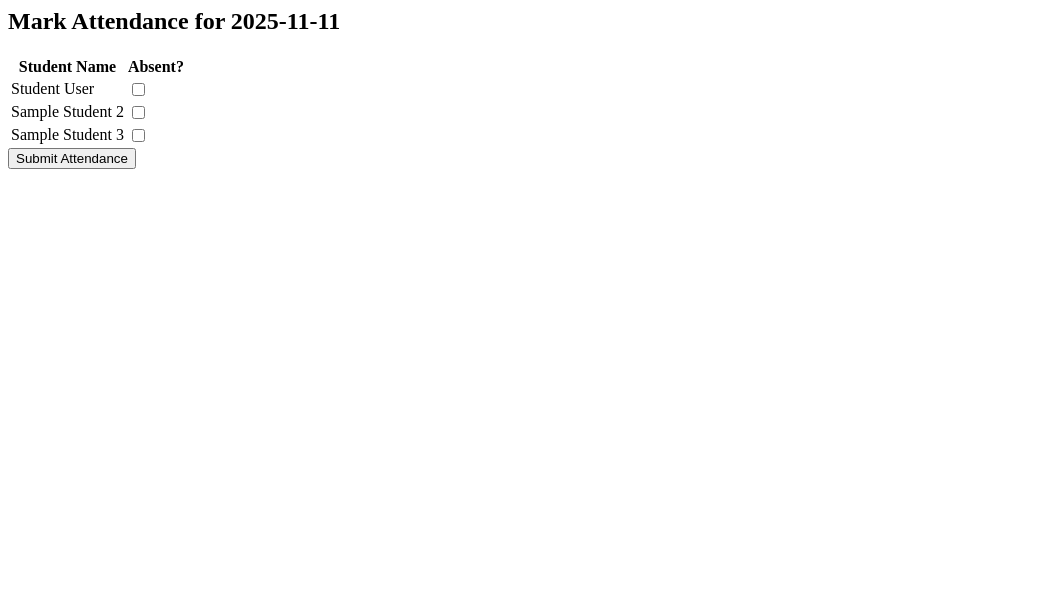
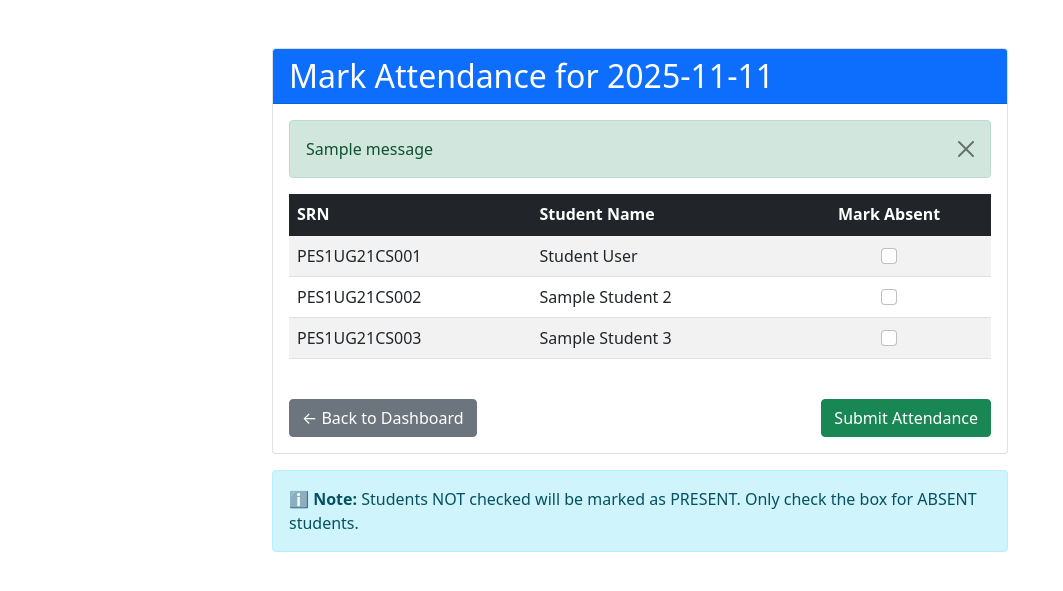
Before and after one commit to Samrudhn6868/Student_attendance_management_system, a Flask app: page /attendance/mark in a window 1280 px wide. Shown: the top 591 px of the page, without its empty margins (0-1063 px from the left). Run offline with Flask 3, Linux system fonts and the light colour scheme; a user stored in the database is signed in; tables that the repository leaves empty hold one stand-in row (values such as "Sample post"); one stand-in notice (Sample message) is shown.

Commit message:
feat: Update mark attendance form with Bootstrap styling

```diff
--- a/src/templates/mark_attendance.html
+++ b/src/templates/mark_attendance.html
@@ -1,18 +1,70 @@
-<h2>Mark Attendance for {{ today }}</h2>
-<form method="post">
-  <table>
+<!DOCTYPE html>
+<html lang="en">
+<head>
+    <meta charset="UTF-8">
+    <meta name="viewport" content="width=device-width, initial-scale=1.0">
+    <title>Mark Attendance - PESU</title>
+    <link href="https://cdn.jsdelivr.net/npm/bootstrap@5.1.3/dist/css/bootstrap.min.css" rel="stylesheet">
+</head>
+<body>
+    <div class="container mt-5">
+        <div class="row">
+            <div class="col-md-8 mx-auto">
+                <div class="card">
+                    <div class="card-header bg-primary text-white">
+                        <h2 class="mb-0">Mark Attendance for {{ today }}</h2>
+                    </div>
+                    <div class="card-body">
+                        {% with messages = get_flashed_messages(with_categories=true) %}
+                            {% if messages %}
+                                {% for category, message in messages %}
+                                    <div class="alert alert-{{ 'danger' if category == 'error' else 'success' if category == 'success' else category }} alert-dismissible fade show" role="alert">
+                                        {{ message }}
+                                        <button type="button" class="btn-close" data-bs-dismiss="alert" aria-label="Close"></button>
+                                    </div>
+                                {% endfor %}
+                            {% endif %}
+                        {% endwith %}
+
+                        <form method="post" action="{{ url_for('attendance.mark_attendance') }}">
+                            <div class="table-responsive">
+                                <table class="table table-striped table-hover">
+                                    <thead class="table-dark">
                                         <tr>
+                                            <th>SRN</th>
                                             <th>Student Name</th>
-      <th>Absent?</th>
+                                            <th class="text-center">Mark Absent</th>
                                         </tr>
+                                    </thead>
+                                    <tbody>
                                         {% for student in students %}
                                         <tr>
+                                            <td>{{ student.srn }}</td>
                                             <td>{{ student.name }}</td>
-      <td>
-        <input type="checkbox" name="absentees" value="{{ student.id }}">
+                                            <td class="text-center">
+                                                <input type="checkbox" class="form-check-input" name="absentees" value="{{ student.id }}">
                                             </td>
                                         </tr>
                                         {% endfor %}
+                                    </tbody>
                                 </table>
-  <button type="submit">Submit Attendance</button>
+                            </div>
+
+                            <div class="d-flex justify-content-between mt-4">
+                                <a href="{{ url_for('dashboard') }}" class="btn btn-secondary">← Back to Dashboard</a>
+                                <button type="submit" class="btn btn-success">Submit Attendance</button>
+                            </div>
                         </form>
+                    </div>
+                </div>
+
+                <div class="alert alert-info mt-3">
+                    <strong>ℹ️ Note:</strong> Students NOT checked will be marked as PRESENT. Only check the box for ABSENT students.
+                </div>
+            </div>
+        </div>
+    </div>
+
+    <script src="https://cdn.jsdelivr.net/npm/bootstrap@5.1.3/dist/js/bootstrap.bundle.min.js"></script>
+</body>
+</html>
```
Lines whose indentation alone changed are shown as unchanged.
